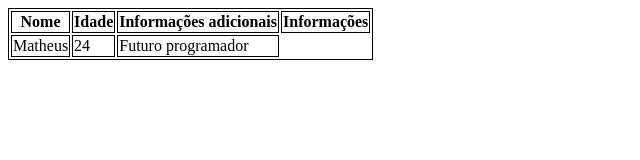
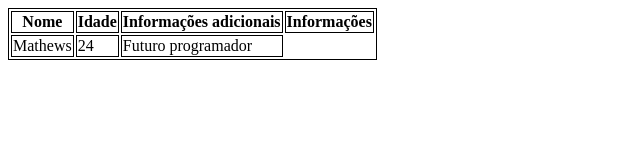
Before and after one commit to MatheusMaia2023/aula-tabela, a plain HTML site: page index.html in a window 1280 px wide. Shown: the full height of the page, 0-640 px from the left. Drawn offline with Linux system fonts and the light colour scheme.

Commit message:
Mudando de Matheus para Mathews na coluna nome

```diff
--- a/index.html
+++ b/index.html
@@ -23,7 +23,7 @@
 
         <tbody>
             <tr>
-                <td>Matheus</td>
+                <td>Mathews</td>
                 <td>24</td>
                 <td>Futuro programador</td>
             </tr>
```
